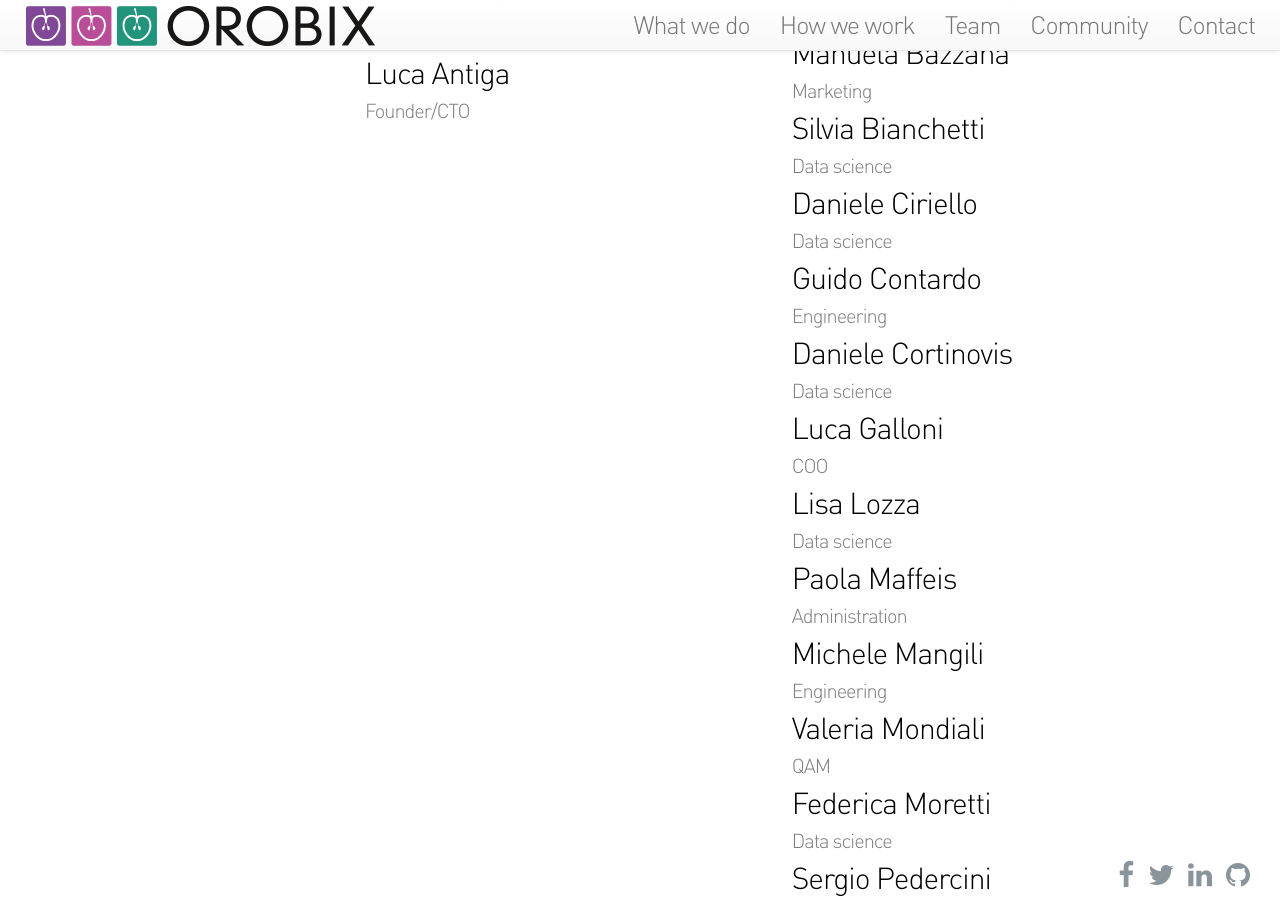
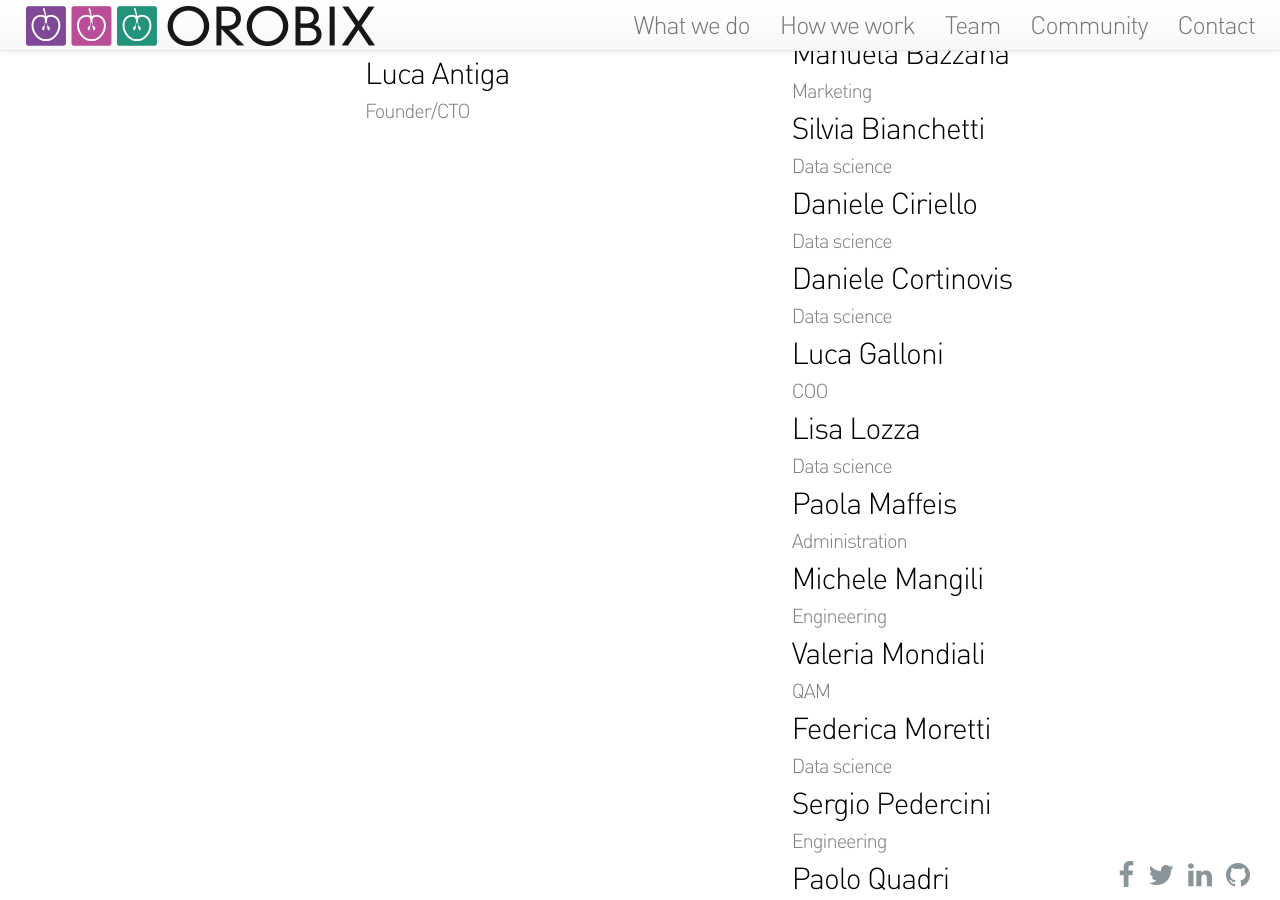
Before and after one commit to orobix/orobix.github.com, a Jekyll site: the page built from team.html, in a window 1280 px wide and 900 px high, scrolled down 1186 px. Built offline with Jekyll 4.4.1, drawn with Linux system fonts in a browser that asks for light colours; nearby versions of some CDN libraries.

Commit message:
Update team

```diff
--- a/team.html
+++ b/team.html
@@ -96,10 +96,6 @@
           <h4 class="team-name">Data science</h4>
         </div>
         <div class="col-xs-6 col-md-12">
-          <h2 class="team-title-bottom">Guido Contardo</h2>
-          <h4 class="team-name">Engineering</h4>
-        </div>
-        <div class="col-xs-6 col-md-12">
           <h2 class="team-title-bottom">Daniele Cortinovis</h2>
           <h4 class="team-name">Data science</h4>
         </div>
```
